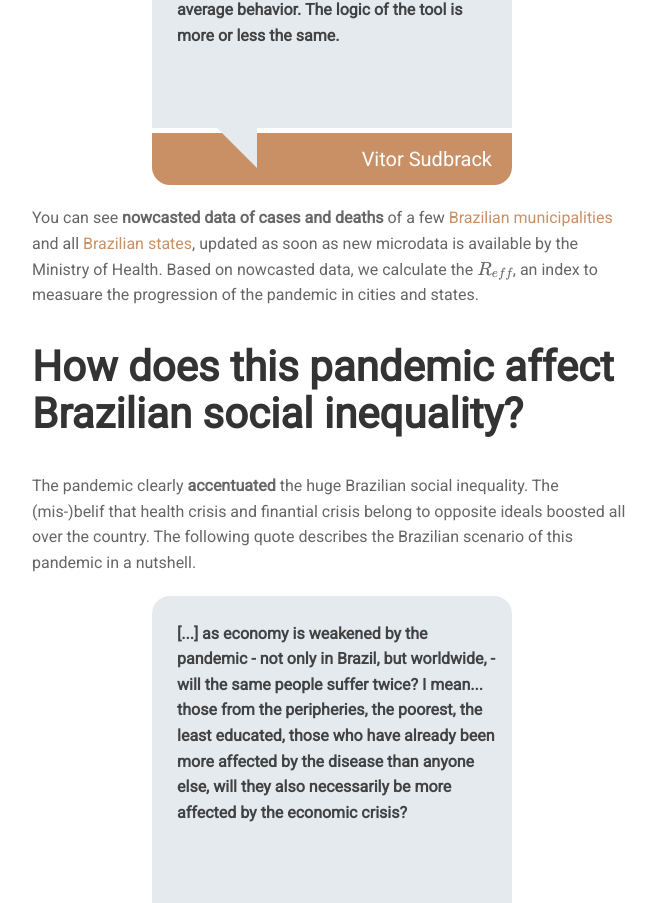
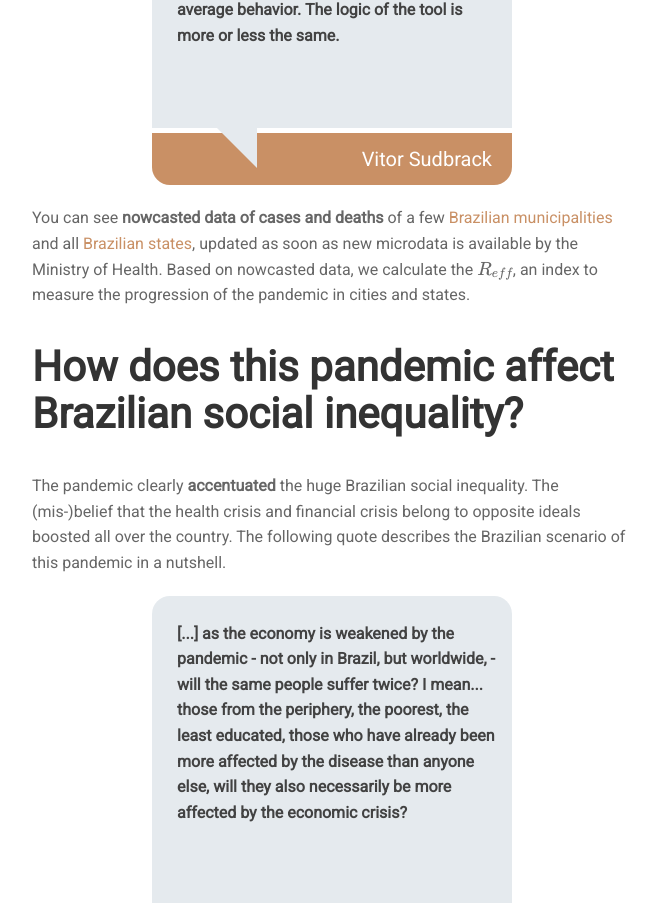
Before and after one commit to vsudbrack/vsudbrack.github.io, a Jekyll site: the page built from projects/obs.md, in a window 1280 px wide and 1400 px high, scrolled down 2263 px. Shown: the top 903 px of the window, without its empty margins (308-964 px from the left). Built offline with Jekyll 4.4.1, drawn with Linux system fonts in a browser that asks for light colours; nearby versions of some CDN libraries; formulas are drawn with MathJax 3; comment, search, counter and statistics services are not loaded; some of the changed text lies outside the part shown.

Commit message:
Add content

```diff
--- a/projects/obs.md
+++ b/projects/obs.md
@@ -4,9 +4,9 @@ title: 'Observatório Covid-19 BR'
 ---
 
 
-I joined a group of over 50 trans-disciplinary researches in the **Observatório COVID-19 BR** (Observatory COVID-19 BR), a project meant to make real-time studies of COVID-19 data and micro-data, to inform population and guide authorities with scientific analysis in Brazil. We established partnerships with the Secretaries of Health of São Paulo State, 9 northeast Brazilian states (*Consórcio Nordeste*) and a few municipalities.
+I joined a group of over 50 trans-disciplinary researches in the **Observatório COVID-19 BR** (Observatory COVID-19 BR), a project meant to make real-time studies of COVID-19 data and micro-data, to inform the population and guide authorities with scientific analysis in Brazil. We established partnerships with the Secretaries of Health of São Paulo State, 9 northeast Brazilian states (*Consórcio Nordeste*) and a few municipalities.
 
-We **applied statistical techniques**, such as *nowcasting*, to data; we simulated scenarios with mathematical modelings; we **calculated epidemic indices**, such as Effective Reproductive number ($$R_{eff}$$); we **projected the number of hospital beds needed, cases and deaths in the short-term**, among many other analysis. We **released few technical notes** about state's reestablishment plannings and took part in several interviews and media agenda. Our homepage peaked 120.000 weekly viewers in March, and nowadays has an average of 29.400 weekly viewers.
+We **applied statistical techniques**, such as *nowcasting*, to data; we simulated scenarios with mathematical modelings; we **calculated epidemic indices**, such as Effective Reproductive number ($$R_{eff}$$); we **projected the number of hospital beds needed, cases and deaths in the short-term**, among many other analyses. We **released few technical notes** about the state's reestablishment plannings and took part in several interviews and media agenda. Our homepage peaked 120.000 weekly viewers in March, and nowadays has an average of 29.400 weekly viewers.
 
 This project is fully volunteering and there is no financial interest.
 
@@ -26,16 +26,16 @@ Such **statistical technique** is called *nowcasting* and it's based on Bayesian
 
 {% include quote.html author="Vitor Sudbrack" text="If I have a friend who is always 10 minutes late for an appointment, I know I can arrive 10 minutes after the scheduled time. Thus, there is a greater chance that we will arrive together. I adapted my response based on average behavior. The logic of the tool is more or less the same." %}
 
-You can see **nowcasted data of cases and deaths** of a few [Brazilian municipalities](https://covid19br.github.io/municipios.html?aba=aba1&uf=SP&mun=Sao_Paulo&q=dia) and all [Brazilian states](https://covid19br.github.io/estados.html?aba=aba1&uf=SP&q=dia), updated as soon as new microdata is available by the Ministry of Health. Based on nowcasted data, we calculate the $$R_{eff}$$, an index to measuare the progression of the pandemic in cities and states.
+You can see **nowcasted data of cases and deaths** of a few [Brazilian municipalities](https://covid19br.github.io/municipios.html?aba=aba1&uf=SP&mun=Sao_Paulo&q=dia) and all [Brazilian states](https://covid19br.github.io/estados.html?aba=aba1&uf=SP&q=dia), updated as soon as new microdata is available by the Ministry of Health. Based on nowcasted data, we calculate the $$R_{eff}$$, an index to measure the progression of the pandemic in cities and states.
 
 ## How does this pandemic affect Brazilian social inequality?
 
-The pandemic clearly **accentuated** the huge Brazilian social inequality. The (mis-)belif that health crisis and finantial crisis belong to opposite ideals boosted all over the country. The following quote describes the Brazilian scenario of this pandemic in a nutshell.
+The pandemic clearly **accentuated** the huge Brazilian social inequality. The (mis-)belief that the health crisis and financial crisis belong to opposite ideals boosted all over the country. The following quote describes the Brazilian scenario of this pandemic in a nutshell.
 
-{% include quote.html author="Maria Amélia Veras" text="[...] as economy is weakened by the pandemic - not only in Brazil, but worldwide, - will the same people suffer twice? I mean... those from the peripheries, the poorest, the least educated, those who have already been more affected by the disease than anyone else, will they also necessarily be more affected by the economic crisis?" %}
+{% include quote.html author="Maria Amélia Veras" text="[...] as the economy is weakened by the pandemic - not only in Brazil, but worldwide, - will the same people suffer twice? I mean... those from the periphery, the poorest, the least educated, those who have already been more affected by the disease than anyone else, will they also necessarily be more affected by the economic crisis?" %}
 
-It was asked by Maria Amélia Vegas, epidemiologist, to the economist Mônica de Bolle in this excelent talk in Portuguese below, organized by the Observatório COVID-19 BR.
+It was asked by Maria Amélia Vegas, epidemiologist, to the economist Mônica de Bolle in this excellent talk in Portuguese below, organized by the Observatório COVID-19 BR.
 
 {% include video.html src="https://www.youtube.com/embed/5Mq0x_V5KH4" %}
 
-In order to further understand the impacts of Brazilian Emergency Income Aid, **Caio Jardim-Sousa** and **Mel Veneroso**, from *Rede Análise COVID*, develop this Analysis of **[Emergency Income Aid coverage in Brazilian municipalities](https://covid19br.github.io/analises.html?aba=aba9#)**, which I was very happy to help and suggeste.
+In order to further understand the impacts of Brazilian Emergency Income Aid, **Caio Jardim-Sousa** and **Mel Veneroso**, from *Rede Análise COVID*, develop this Analysis of **[Emergency Income Aid coverage in Brazilian municipalities](https://covid19br.github.io/analises.html?aba=aba9#)**, which I was very happy to help and suggest.
```
Also changed, not shown: other parts of projects/obs.md (+2 -2 lines), about.md (+10 -3 lines), contact.md (+1 -1 lines), projects/frag.md (+4 -4 lines), projects/turb.md (+4 -4 lines), 6 other files.
